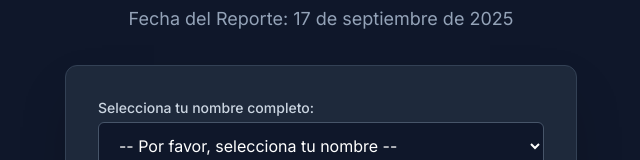
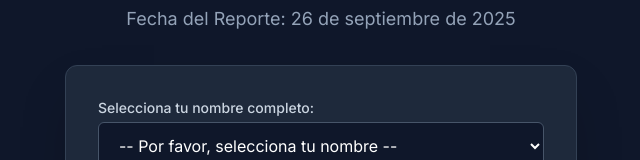
Before and after one commit to DiplomadoIA2025-lab/Progreso_Estado, a plain HTML site: page index.html in a window 1280 px wide. Shown: the part 247-407 px from the top of the page, 319-959 px from the left. Drawn offline with nearby package versions, Linux system fonts and the light colour scheme; no server answers.

Commit message:
Update index.html

```diff
--- a/index.html
+++ b/index.html
@@ -40,7 +40,7 @@
                 <path stroke-linecap="round" stroke-linejoin="round" d="M9 12.75L11.25 15 15 9.75M21 12a9 9 0 11-18 0 9 9 0 0118 0z" />
             </svg>
             <h1 class="mt-4 text-3xl font-extrabold tracking-tight sm:text-4xl">Informe de Progreso del Diplomado</h1>
-            <p class="mt-2 text-lg text-slate-400">Fecha del Reporte: 17 de septiembre de 2025</p>
+            <p class="mt-2 text-lg text-slate-400">Fecha del Reporte: 26 de septiembre de 2025</p>
 
             <div class="mt-8 space-y-4 text-left p-8 bg-slate-800 rounded-xl shadow-2xl border border-slate-700">
                 <div>
```
